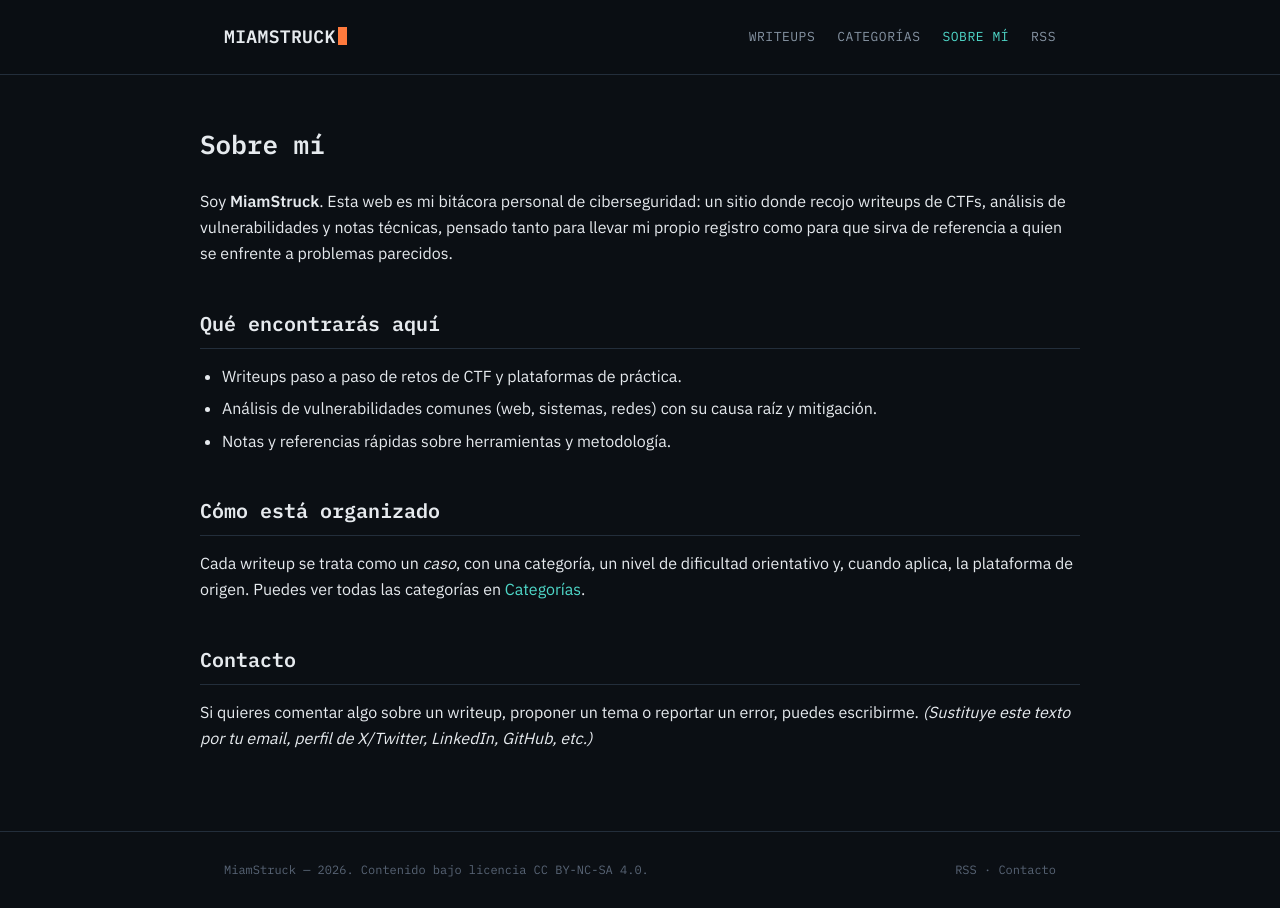
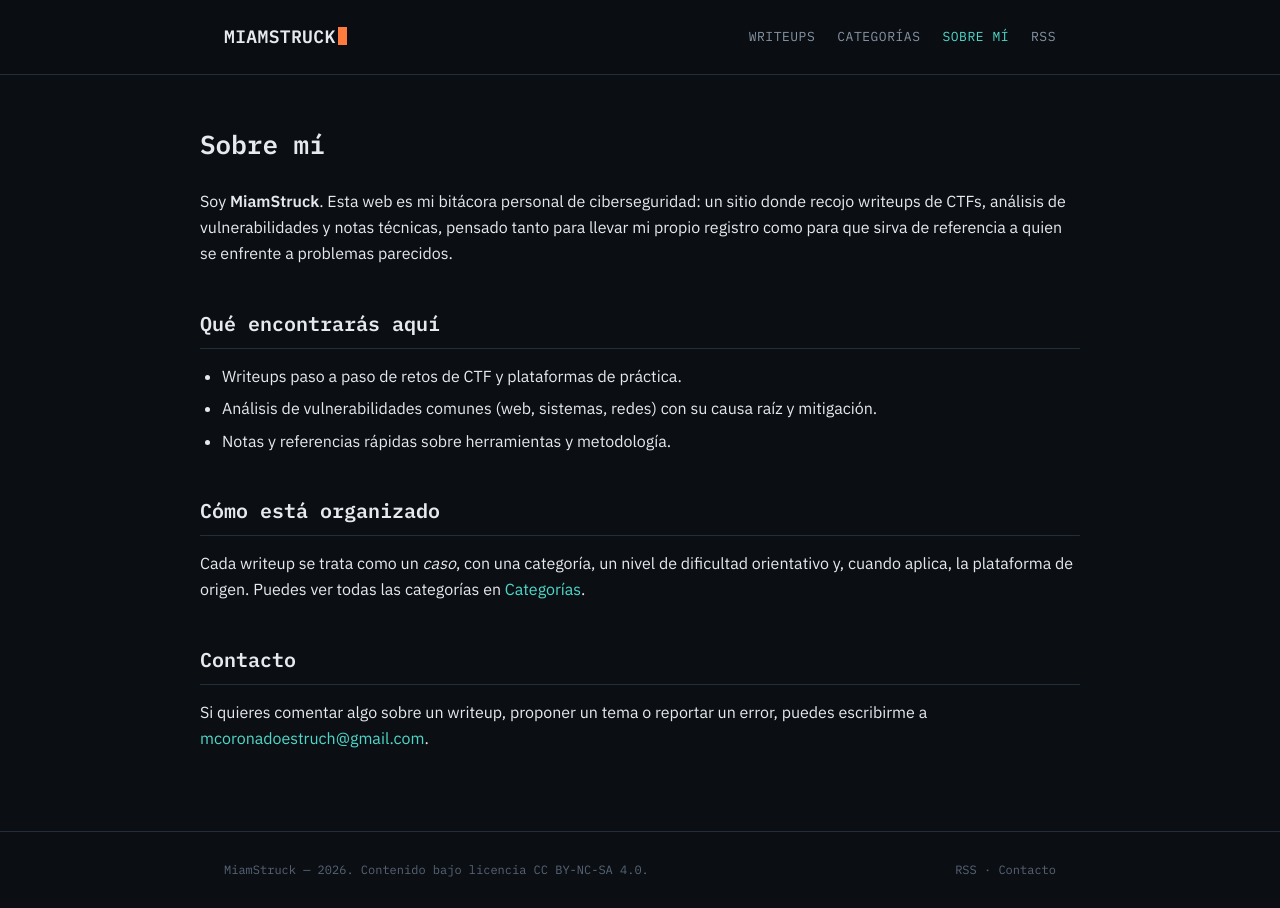
Before and after one commit to miamstruck/miamstruck, a Jekyll site: the page built from sobre-mi.md, in a window 1280 px wide. Built offline with Jekyll 4.4.1, drawn with Linux system fonts in a browser that asks for light colours.

Commit message:
contacto: añadir email

```diff
--- a/sobre-mi.md
+++ b/sobre-mi.md
@@ -19,6 +19,6 @@ permalink: /sobre-mi/
     <p>Cada writeup se trata como un <em>caso</em>, con una categoría, un nivel de dificultad orientativo y, cuando aplica, la plataforma de origen. Puedes ver todas las categorías en <a href="{{ '/categorias/' | relative_url }}">Categorías</a>.</p>
 
     <h2>Contacto</h2>
-    <p>Si quieres comentar algo sobre un writeup, proponer un tema o reportar un error, puedes escribirme. <em>(Sustituye este texto por tu email, perfil de X/Twitter, LinkedIn, GitHub, etc.)</em></p>
+    <p>Si quieres comentar algo sobre un writeup, proponer un tema o reportar un error, puedes escribirme a <a href="mailto:mcoronadoestruch@gmail.com">mcoronadoestruch@gmail.com</a>.</p>
   </div>
 </div>
```
